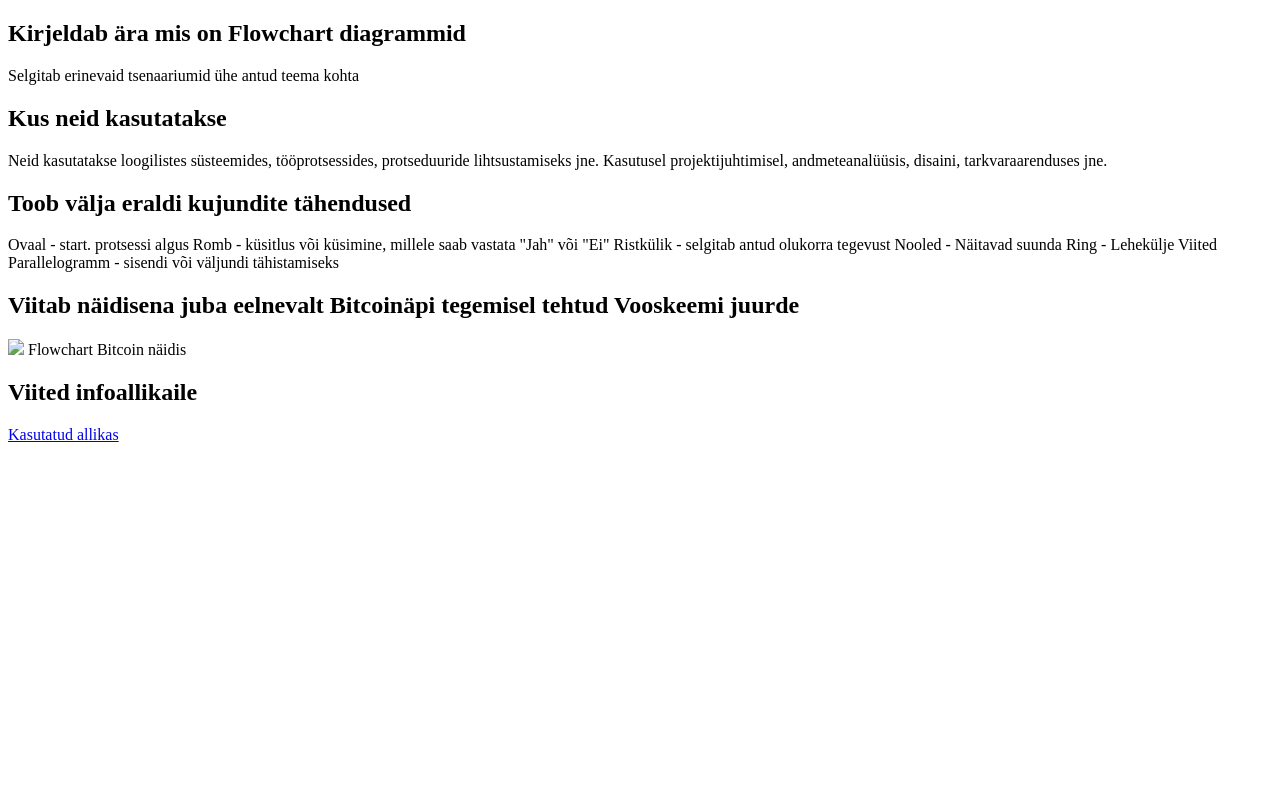
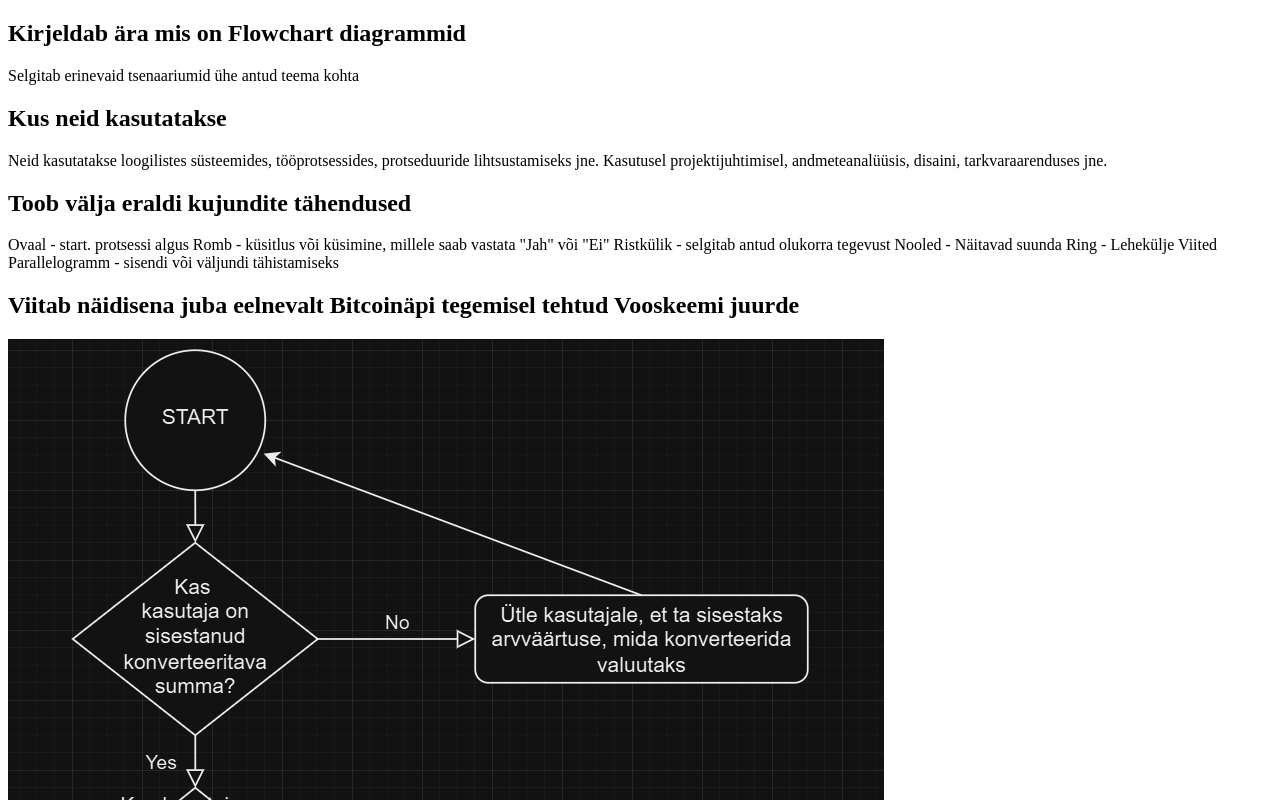
Before and after one commit to ROBERTTest1/ainemapp, a plain HTML site: page UML/UML_Flowchart.html in a window 1280 px wide. Shown: the top 800 px of the page. Drawn offline with Linux system fonts and the light colour scheme.

Commit message:
Pilt ja link töötavad nüüd

```diff
--- a/UML/UML_Flowchart.html
+++ b/UML/UML_Flowchart.html
@@ -24,7 +24,7 @@
     </p>
 
 <h2> Viitab näidisena juba eelnevalt Bitcoinäpi tegemisel tehtud Vooskeemi juurde </h2>
-    <p><img src="pictures/Flowchart.png"> Flowchart Bitcoin näidis </p>
+    <p><img src="../pictures/Flowchart.png"> Flowchart Bitcoin näidis </p>
 
 <h2> Viited infoallikaile </h2>
      <p><a href=https://online.visual-paradigm.com/knowledge/flowchart/what-are-the-flowchart-symbols> Kasutatud allikas </a></p>
```
Also changed, not shown: UML/UML_main.html (+1 -1 lines).
